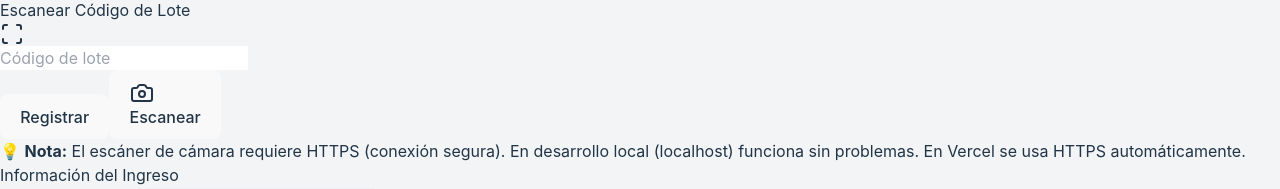
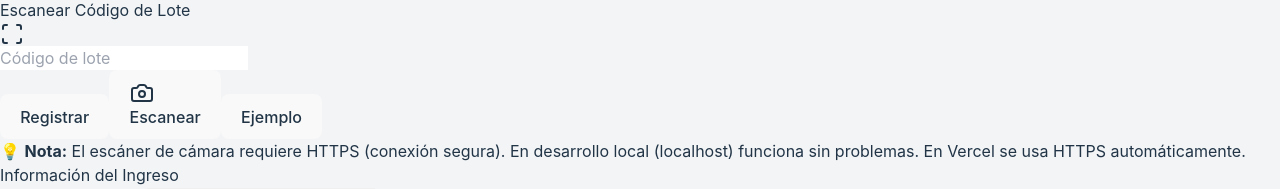
Before and after one commit to WILL050305/investigacion, a React (Vite) app: page /warehouse in a window 1280 px wide. Shown: the part 565-754 px from the top of the page. Built offline with nearby package versions, Linux system fonts and the light colour scheme; sample sign-in values are in the browser's storage.

Commit message:
Agregar botón de ejemplo para cargar código de barras de prueba

```diff
--- a/src/components/Scanner.jsx
+++ b/src/components/Scanner.jsx
@@ -33,6 +33,13 @@ const Scanner = ({ onScan, label = 'Escanear Código', placeholder = 'Código de
     if (e.key === 'Enter') {
       handleScan();
     }
+  };
+
+  const loadExampleCode = () => {
+    // Generar código de ejemplo simulado
+    const exampleCode = `7501234567890`; // Código de barras EAN-13 de ejemplo
+    setCode(exampleCode);
+    console.log('📦 Código de ejemplo cargado:', exampleCode);
   };
 
   const startCamera = async () => {
@@ -157,7 +164,7 @@ const Scanner = ({ onScan, label = 'Escanear Código', placeholder = 'Código de
               disabled={isScanning}
             />
           </div>
-          <div className="flex gap-3 mb-4 w-full sm:w-auto">
+          <div className="flex gap-3 mb-4 w-full sm:w-auto flex-wrap">
             <Button
               onClick={handleScan}
               disabled={!code.trim() || isScanning}
@@ -175,6 +182,15 @@ const Scanner = ({ onScan, label = 'Escanear Código', placeholder = 'Código de
               className="flex-1 sm:flex-none"
             >
               {showCamera ? 'Cerrar' : 'Escanear'}
+            </Button>
+            <Button
+              onClick={loadExampleCode}
+              variant="outline"
+              disabled={isScanning}
+              size="md"
+              className="flex-1 sm:flex-none"
+            >
+              Ejemplo
             </Button>
           </div>
         </div>
```
